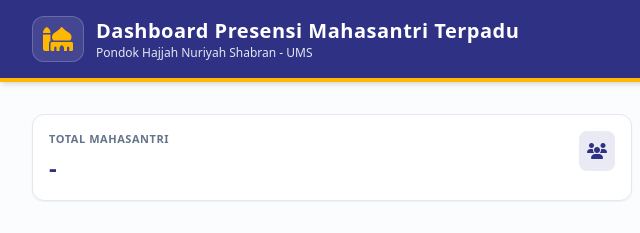
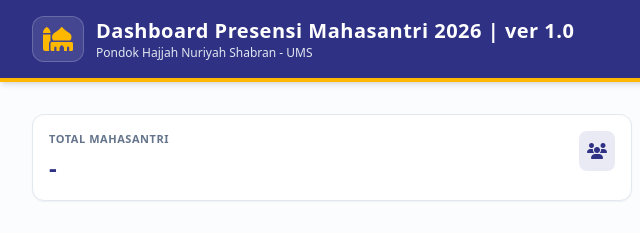
Before and after one commit to baiqlah/presensi-shabran, a plain HTML site: page index.html in a window 1280 px wide. Shown: the top 233 px of the page, 0-640 px from the left. Drawn offline with nearby package versions, Linux system fonts and the light colour scheme; no server answers.

Commit message:
index.html

```diff
--- a/index.html
+++ b/index.html
@@ -3,7 +3,7 @@
 <head>
   <meta charset="UTF-8">
   <meta name="viewport" content="width=device-width, initial-scale=1.0">
-  <title>Dashboard Presensi Terpadu Pondok Shabran - UMS</title>
+  <title>Dashboard Presensi Terpadu Pondok Shabran - UMS | ver 1.0</title>
   <!-- Tailwind CSS -->
   <script src="https://cdn.tailwindcss.com"></script>
   <script>
@@ -39,7 +39,7 @@
           <i class="fa-solid fa-mosque fa-xl"></i>
         </div>
         <div>
-          <h1 class="text-xl font-bold tracking-wide text-white">Dashboard Presensi Mahasantri Terpadu</h1>
+          <h1 class="text-xl font-bold tracking-wide text-white">Dashboard Presensi Mahasantri 2026 | ver 1.0</h1>
           <p class="text-xs text-slate-200">Pondok Hajjah Nuriyah Shabran - UMS</p>
         </div>
       </div>
```
